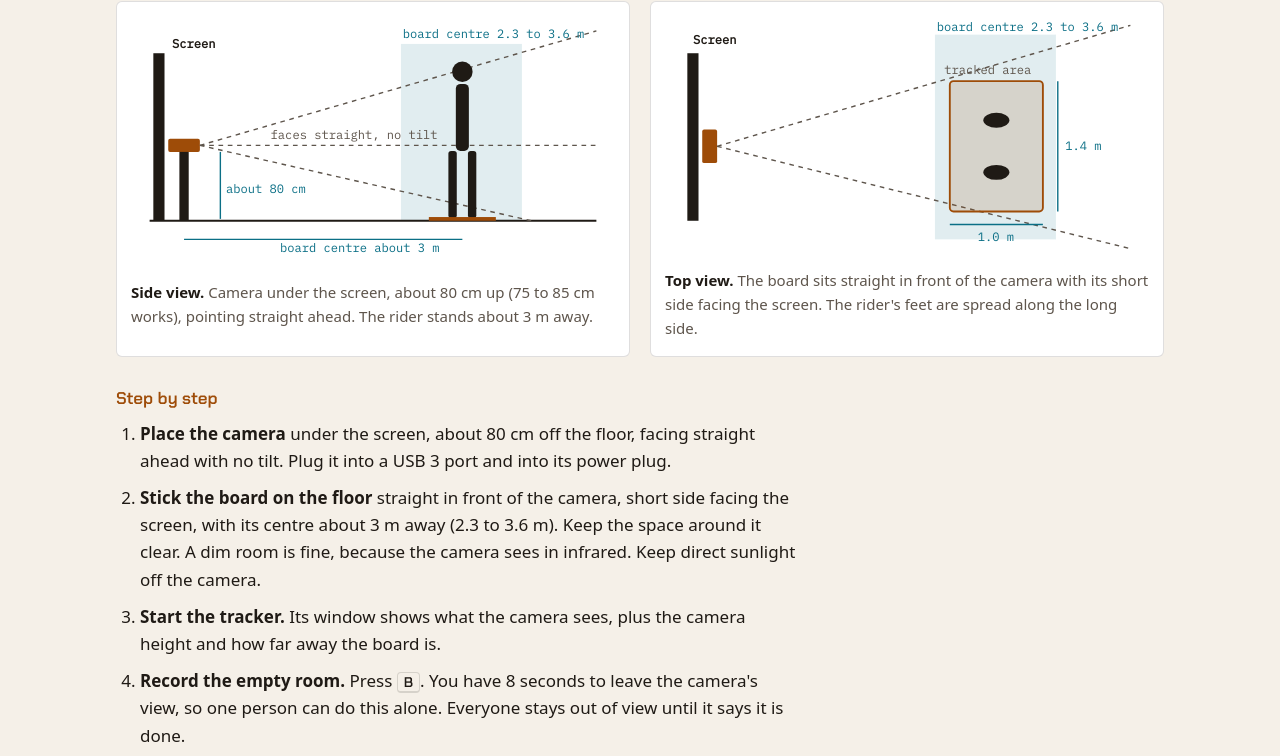
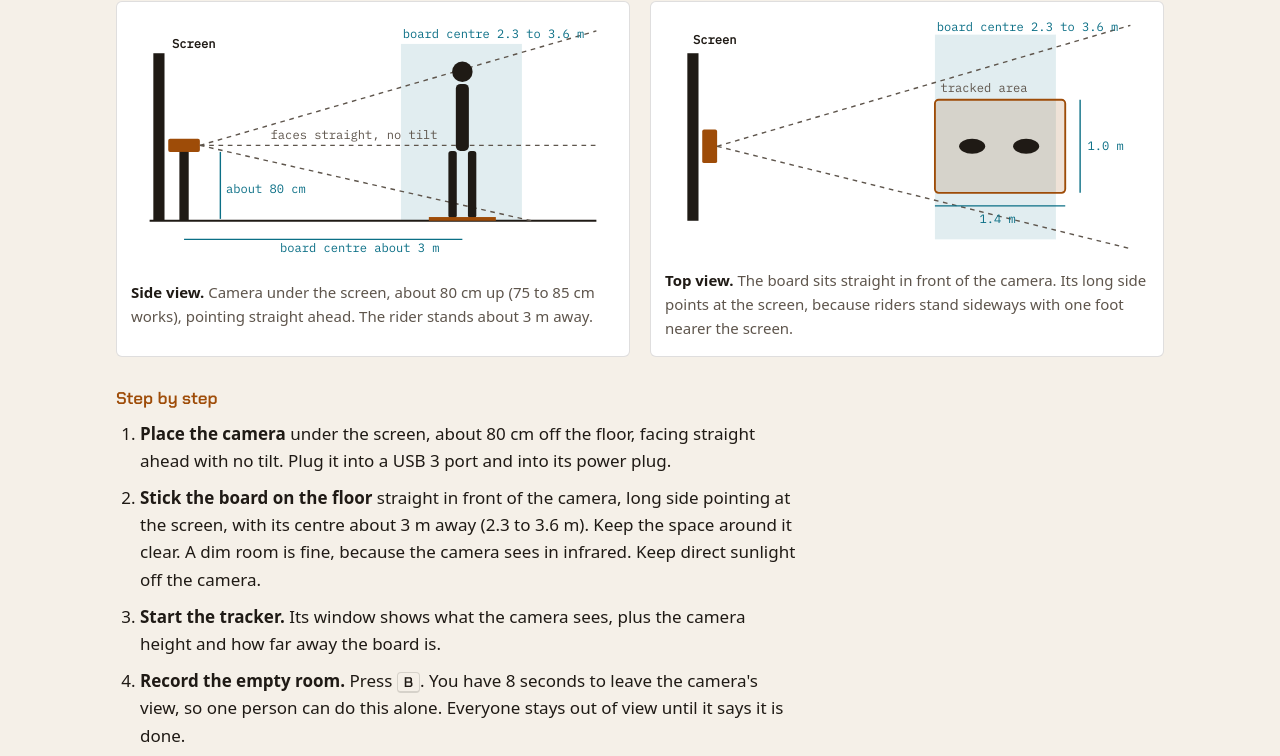
Before and after one commit to nora-yapper/space-surfers-web, a plain HTML site: page install/index.html in a window 1280 px wide. Shown: the part 736-1492 px from the top of the page. Drawn offline with Linux system fonts and the light colour scheme.

Commit message:
Install page: back to the long side of the board pointing at the screen, as the tracker and game use
Co-Authored-By: Claude Opus 5.5 <noreply@anthropic.com>

```diff
--- a/install/index.html
+++ b/install/index.html
@@ -83,31 +83,31 @@
       <figcaption><b>Side view.</b> Camera under the screen, about 80 cm up (75 to 85 cm works), pointing straight ahead. The rider stands about 3 m away.</figcaption>
     </figure>
     <figure class="view">
-      <svg viewBox="0 0 520 260" role="img" aria-label="Top view: the camera faces the board straight on. The tracked area's short side, 1.0 metre, faces the screen and its long side, 1.4 metres, runs across. The rider's feet are spread along the long side.">
+      <svg viewBox="0 0 520 260" role="img" aria-label="Top view: the camera faces the board straight on. The tracked area is 1.4 metres long toward the screen and 1.0 metre wide. The rider stands sideways, with one foot nearer the screen.">
         <rect class="band" x="290" y="20" width="130" height="220"/>
         <rect class="solid" x="24" y="40" width="12" height="180"/>
         <text class="label" x="30" y="30">Screen</text>
         <rect class="accent" x="40" y="122" width="16" height="36" rx="2"/>
         <line class="soft" x1="56" y1="140" x2="500" y2="10"/>
         <line class="soft" x1="56" y1="140" x2="500" y2="250"/>
-        <rect class="zone" x="306" y="70" width="100" height="140" rx="4"/>
-        <ellipse class="solid" cx="356" cy="112" rx="14" ry="8"/>
-        <ellipse class="solid" cx="356" cy="168" rx="14" ry="8"/>
-        <line class="measure" x1="306" y1="224" x2="406" y2="224"/>
-        <text class="blue" x="336" y="242">1.0 m</text>
-        <line class="measure" x1="422" y1="70" x2="422" y2="210"/>
-        <text class="blue" x="430" y="144">1.4 m</text>
-        <text x="300" y="62">tracked area</text>
+        <rect class="zone" x="290" y="90" width="140" height="100" rx="4"/>
+        <ellipse class="solid" cx="330" cy="140" rx="14" ry="8"/>
+        <ellipse class="solid" cx="388" cy="140" rx="14" ry="8"/>
+        <line class="measure" x1="290" y1="204" x2="430" y2="204"/>
+        <text class="blue" x="338" y="222">1.4 m</text>
+        <line class="measure" x1="446" y1="90" x2="446" y2="190"/>
+        <text class="blue" x="454" y="144">1.0 m</text>
+        <text x="296" y="82">tracked area</text>
         <text class="blue" x="292" y="16">board centre 2.3 to 3.6 m</text>
       </svg>
-      <figcaption><b>Top view.</b> The board sits straight in front of the camera with its short side facing the screen. The rider's feet are spread along the long side.</figcaption>
+      <figcaption><b>Top view.</b> The board sits straight in front of the camera. Its long side points at the screen, because riders stand sideways with one foot nearer the screen.</figcaption>
     </figure>
   </div>
 
   <h3>Step by step</h3>
   <ol class="steps">
     <li><b>Place the camera</b> under the screen, about 80 cm off the floor, facing straight ahead with no tilt. Plug it into a USB 3 port and into its power plug.</li>
-    <li><b>Stick the board on the floor</b> straight in front of the camera, short side facing the screen, with its centre about 3 m away (2.3 to 3.6 m). Keep the space around it clear. A dim room is fine, because the camera sees in infrared. Keep direct sunlight off the camera.</li>
+    <li><b>Stick the board on the floor</b> straight in front of the camera, long side pointing at the screen, with its centre about 3 m away (2.3 to 3.6 m). Keep the space around it clear. A dim room is fine, because the camera sees in infrared. Keep direct sunlight off the camera.</li>
     <li><b>Start the tracker.</b> Its window shows what the camera sees, plus the camera height and how far away the board is.</li>
     <li><b>Record the empty room.</b> Press <span class="key">B</span>. You have 8 seconds to leave the camera's view, so one person can do this alone. Everyone stays out of view until it says it is done.</li>
     <li><b>Mark the board.</b> Press <span class="key">P</span>, then stand on the sticker within 8 seconds. The outline of the tracked area moves under your feet.</li>
```
